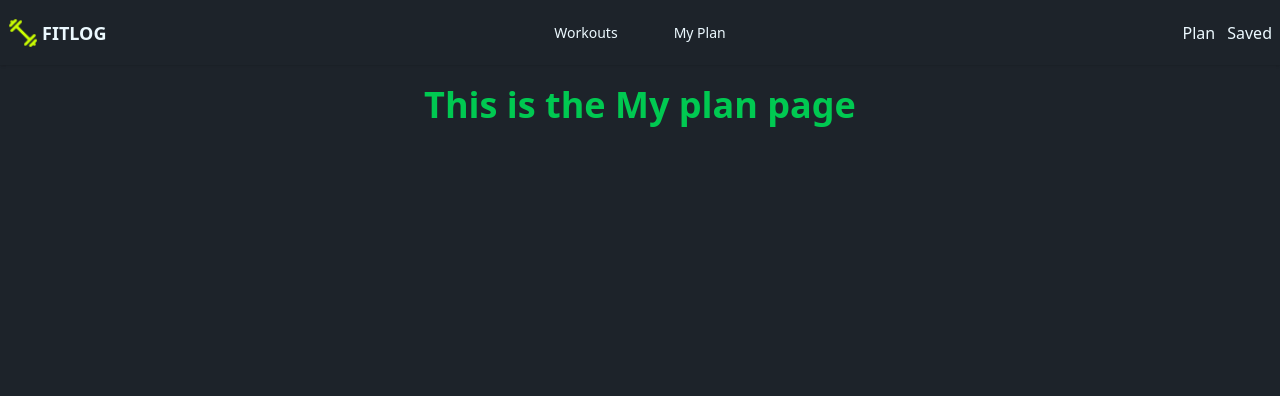
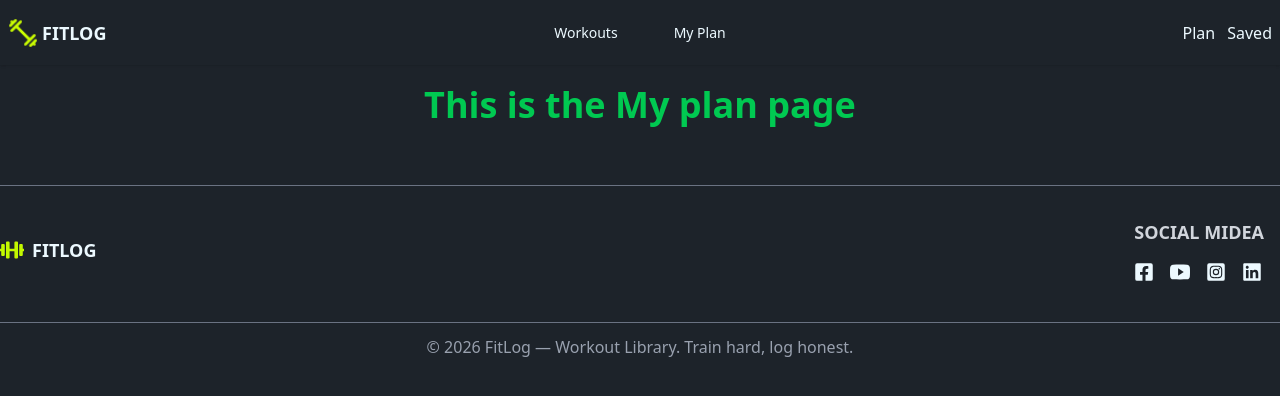
Before and after one commit to nahid1838/A6_Workout_Library, a Next.js app: page /myPlan in a window 1280 px wide. Shown: the top 396 px of the page. Built offline with nearby package versions, Linux system fonts and the light colour scheme.

Commit message:
Footer section completed

```diff
--- a/src/app/layout.tsx
+++ b/src/app/layout.tsx
@@ -2,6 +2,7 @@ import type { Metadata } from "next";
 import { Geist, Geist_Mono } from "next/font/google";
 import "./globals.css";
 import Navbar from "@/components/shared/Navbar";
+import Footer from "@/components/shared/Footer";
 
 const geistSans = Geist({
   variable: "--font-geist-sans",
@@ -31,6 +32,8 @@ export default function RootLayout({ children }: LayoutProps<"/">) {
 
         <main>{children}</main>
 
+        <Footer></Footer>
+
       </body>
     </html>
   );
--- /dev/null
+++ b/src/components/shared/Footer.tsx
@@ -0,0 +1,31 @@
+import Link from "next/link";
+import { FaDumbbell, FaFacebookSquare, FaInstagramSquare, FaLinkedin } from "react-icons/fa";
+import { IoLogoYoutube } from "react-icons/io";
+
+const Footer = () => {
+    return (
+        <div className="mt-10 mb-3">
+            <hr className="text-gray-500"/>
+            <div className="container mx-auto pt-8 pb-10 flex justify-between">
+                <Link href={"/"}
+                className="text-lg font-bold flex items-center gap-2"><FaDumbbell className="text-2xl font-bold text-[#C2F800]" /> FITLOG</Link>
+
+                <div className="space-y-4 pr-4">
+                    <p className="text-lg font-semibold text-gray-300">SOCIAL MIDEA</p>
+                    <div className="flex gap-4 text-xl cursor-pointer">
+                        <span><FaFacebookSquare /></span>
+                        <span><IoLogoYoutube /></span>
+                        <span><FaInstagramSquare /></span>
+                        <span><FaLinkedin /></span>
+                    </div>
+                </div>
+            </div>
+            <div className="container mx-auto text-center space-y-3">
+                <hr className="text-gray-500"/>
+                <p className="text-gray-400">© 2026 FitLog — Workout Library. Train hard, log honest.</p>
+            </div>
+        </div>
+    );
+};
+
+export default Footer;
```
